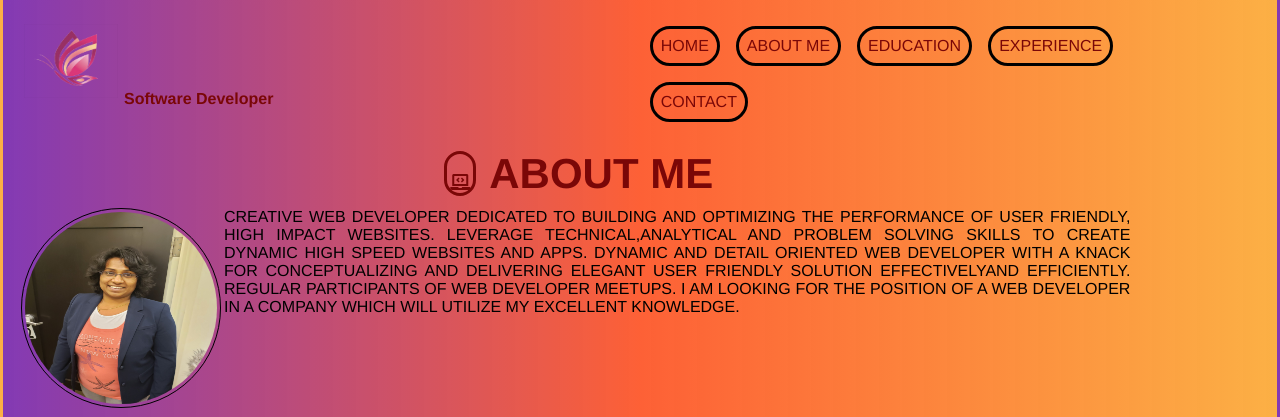
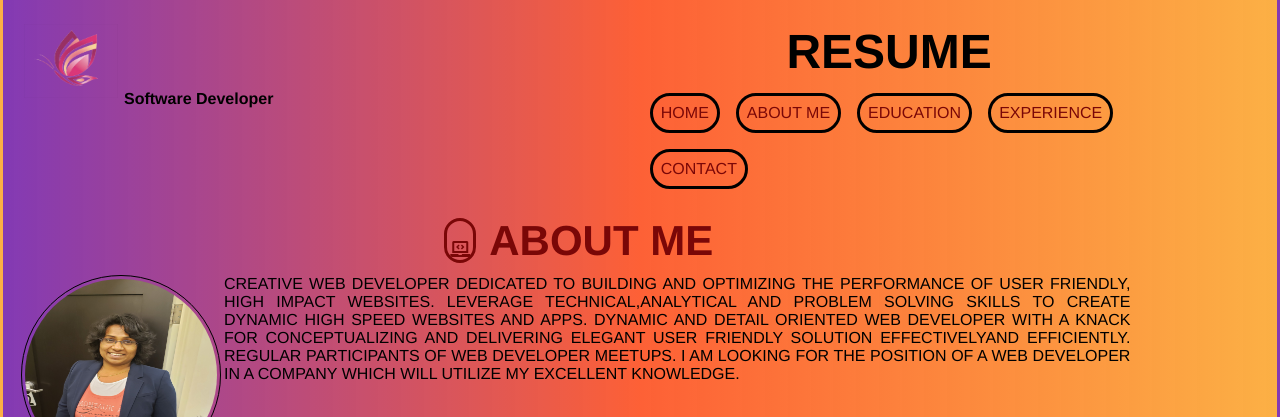
Before and after one commit to rathiram7583/rathi-resume-grid, a plain HTML site: page index.html in a window 1280 px wide. Shown: the top 417 px of the page. Drawn offline with Linux system fonts and the light colour scheme; files whose address does not match are found by name; a web font is replaced by a local one.

Commit message:
added resume

```diff
--- a/css/main.css
+++ b/css/main.css
@@ -7,37 +7,19 @@
     border: 3px;
     font-size:16px;
     font-family:'Trade winds', 'Helvetica', 'sans-serif';
+}
 
-}
-@keyframes my-animation{/*we get to define at which point in an animation changes occur*/
-    0%{
-        transform:scale(1);/*what change should change at this point in the animation*/
-
-    }
-    50%{
-        transform: scale(1.2);
-
-    }
-    75%{
-        transform: scale(1.5);
-    }
-    100%
-    {
-        transform: scale(1);
-    }
-}
 
 body{
 
-   /* background-image:url('../img/whiteconcrete.jpg');
+    background-image:url('../img/whiteconcrete.jpg');
     background-size:88% 280px;
     background-repeat: no-repeat;
     background-position: 20px 20px;
-    background-attachment: fixed;*/
+    background-attachment: fixed;
+    backface-visibility: inherit;
 
-
-
-   background: rgb(131,58,180);
+     background: rgb(131,58,180);
     background: linear-gradient(90deg, rgba(131,58,180,1) 0%, rgba(253,77,29,0.8883928571428571) 50%, rgba(252,176,69,1) 100%);
 
     display:grid;
@@ -52,7 +34,7 @@ body{
 
 .logo{
     grid-area:logo ;
-    color:rgb(122, 7, 7)
+    color:black;
 
 
 
@@ -96,6 +78,10 @@ body{
     text-align: center;
 }
 
+.navigation h1{
+    text-align: center;
+    font-size: 48px;
+}
 
 .navigation a {
     float: left;
@@ -124,13 +110,13 @@ body{
     object-position: 50% 50%;
 
 }
-.about-me h1{
+.about-me h2{
 
     font-size: 42px;
     color:rgb(122, 7, 7);
 }
 
-.about-me  h1  i{
+.about-me  h2  i{
     padding-top:20px ;
     border-style: solid;
     border-radius: 30px;
@@ -177,9 +163,8 @@ body{
     text-align: justify;
 }
 
-.conatact form{
-    text-align: justify;
-}
+
+
 
 .social-links h3{
     text-align: center;
@@ -210,13 +195,13 @@ body{
 
 #social-media-links a:hover .fab,
 #social-media-links a:focus .fab,
-#social-media-links a:active .fab,{
+#social-media-links a:active .fab{
     color:rgba(231, 105, 32,0.5);
 }
 
 #social-media-links a:hover .fas,
 #social-media-links a:focus .fas,
-#social-media-links a:active .fas,{
+#social-media-links a:active .fas{
     color:rgba(231, 105, 32,0.5);
 }
 
@@ -271,7 +256,7 @@ body{
 
 .logo{
     grid-area:logo ;
-    color:rgb(122, 7, 7)
+    color: black;
 }
 .navigation{
     grid-area:navigation ;
@@ -329,7 +314,7 @@ body{
 
 .logo{
     grid-area:logo ;
-    color:rgb(122, 7, 7)
+    color: black;
 
 }
 .navigation{
--- a/index.html
+++ b/index.html
@@ -11,8 +11,9 @@
     </head>
     <body>
 
-        <h3 class="logo"><img src="./img/logo.png" width="100" height="80">Software Developer</h3>
-         <div class="navigation" >
+           <h3 class="logo"><img src="./img/logo.png" width="100" height="80">Software Developer</h3>
+
+            <div class="navigation" ><h1>RESUME</h1>
             <a href="index.html" class="button" >HOME</a>
              <a href="#about-me">ABOUT ME</a>
              <a href="#education">EDUCATION</a>
@@ -21,11 +22,12 @@
 
         </div>
 
+
         <section class="about-me">
 
-            <h1 id="about-me"><i class="fas fa-laptop-code"></i>
+            <h2 id="about-me"><i class="fas fa-laptop-code"></i>
 
-                                ABOUT ME</h1>
+                                ABOUT ME</h2>
 
             <img src="./img/20181104_162445.jpg" >
             <p>
```
